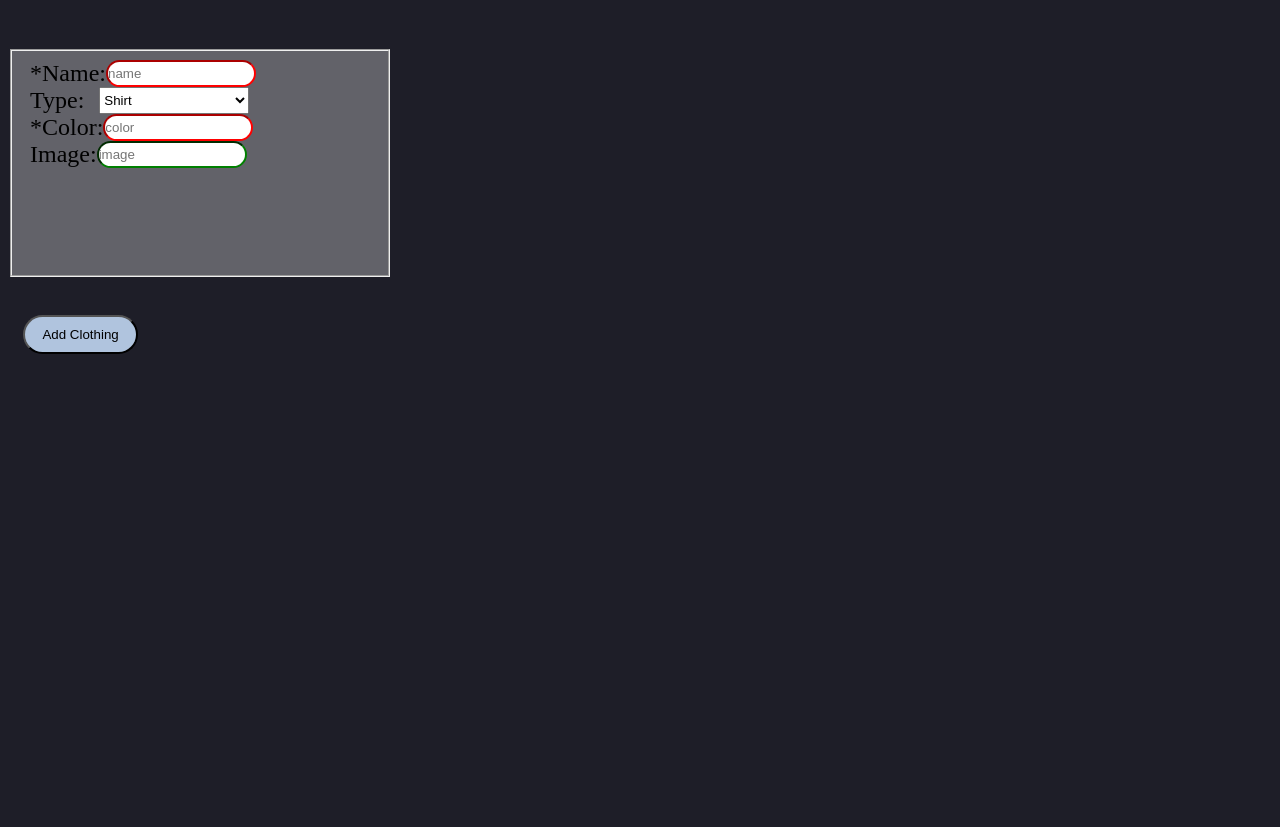
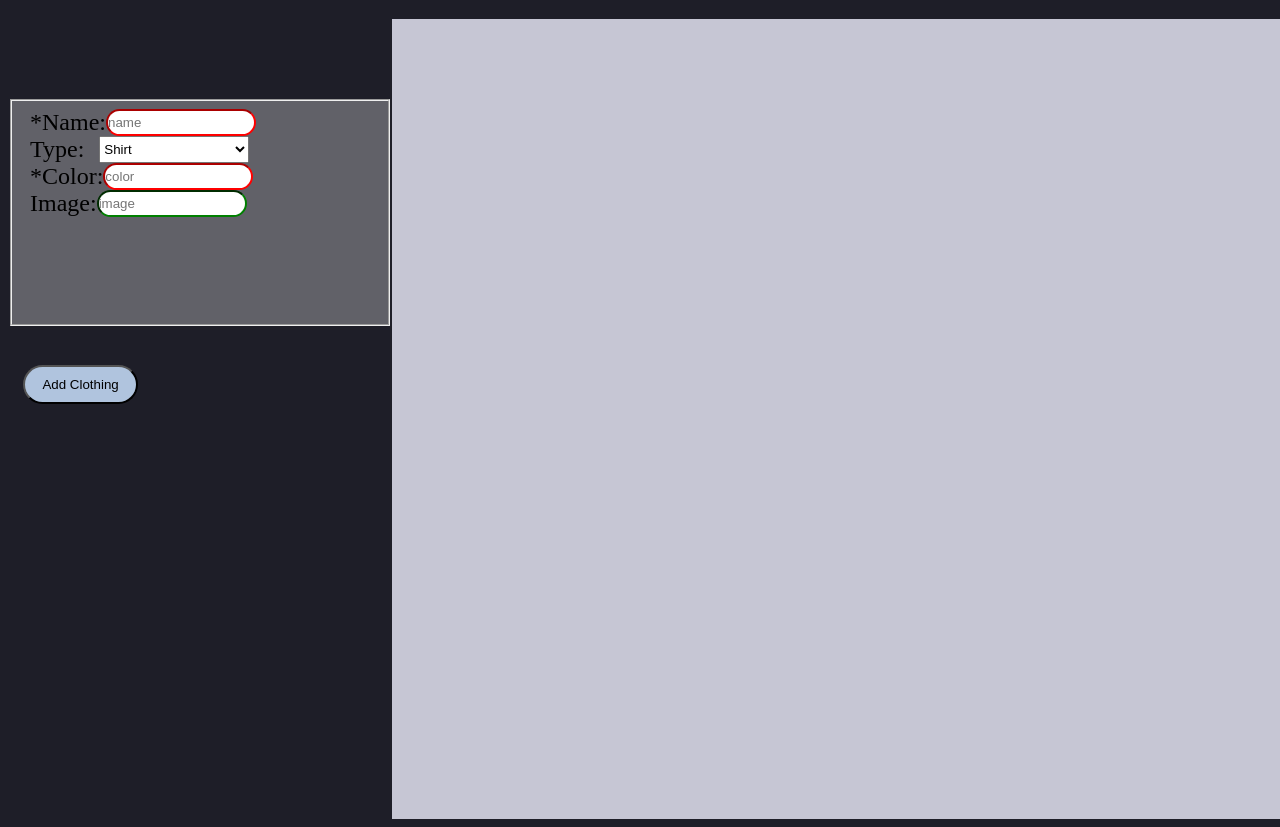
Before and after one commit to Agonzalz/virtual_closet, a plain HTML site: page closet/clothing_add.html in a window 1280 px wide. Shown: the part 119-946 px from the top of the page. Before the commit the page ends 800 px from the top, so only its background shows below. Drawn offline with Linux system fonts and the light colour scheme.

Commit message:
class attribute changed to id for right

```diff
--- a/closet/clothing_add.html
+++ b/closet/clothing_add.html
@@ -53,7 +53,7 @@
             </form>
         </div>
 
-        <div class="right">
+        <div id="right">
 
         </div>
     </div>
```
